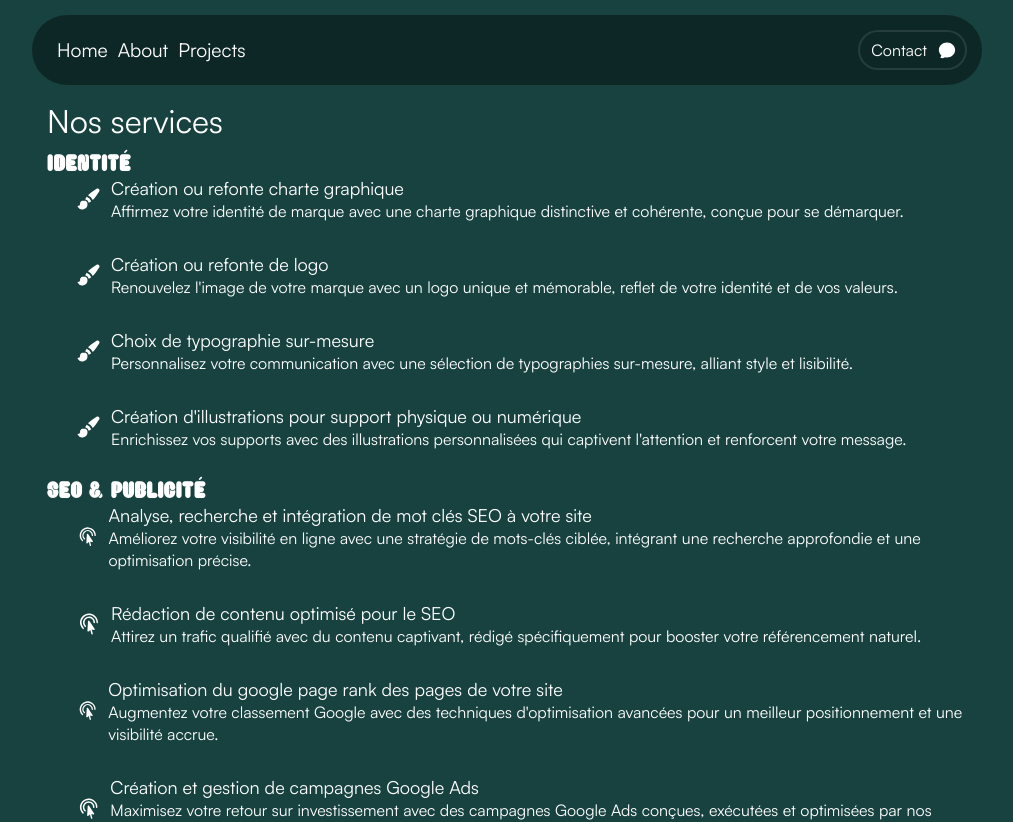
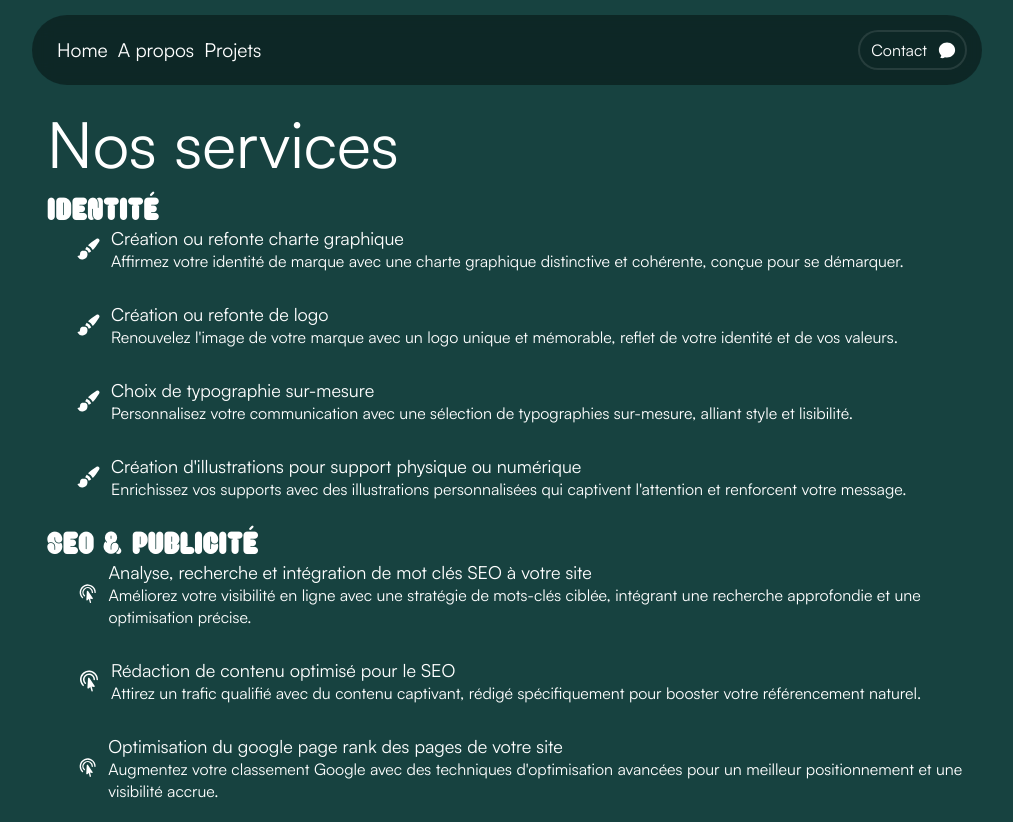
Before and after one commit to sebygreen/jelly, a Next.js app: page /nos-services in a window 1280 px wide. Shown: the top 822 px of the page, without its empty margins (133-1146 px from the left). Built offline with nearby package versions, Linux system fonts and the light colour scheme.

Commit message:
fix(14-services_slidable): ajout bouton arrow services cards + taille police + fix slider

```diff
--- a/app/about/page.js
+++ b/app/about/page.js
@@ -6,7 +6,7 @@ export default function Page() {
             <div className={styles.wrapper}>
                 <h1>À Propos</h1>
                 <p>
-                    Fondée en juillet 2024, Jelly Agency est
+                    Fondée en juillet 2023, Jelly Agency est
                     l&apos;aboutissement d&apos;une aventure démarrée par trois
                     étudiants passionnés : en art, en design et en informatique.
                     Notre ambition était simple mais audacieuse : combiner nos
--- a/app/contact/page.module.css
+++ b/app/contact/page.module.css
@@ -5,6 +5,7 @@
 
 .container h1 {
     margin-bottom: var(--spacing-small);
+    font-size: 2.5rem;
 }
 
 .wrapper {
--- a/app/globals.css
+++ b/app/globals.css
@@ -61,8 +61,8 @@ button, input, textarea, select {
 
 h2 {
   font-family: 'Salbadida Sans', sans-serif;
-  font-weight: 400;
-  font-size: 2.5rem;
+  font-weight: 100;
+  font-size: 4rem;
 }
 
 h1 {
--- a/app/nos-services/page.js
+++ b/app/nos-services/page.js
@@ -3,161 +3,6 @@ import { PaintBrushIcon, ChatBubbleOvalLeftEllipsisIcon, CursorArrowRippleIcon,
 
 
 export default function Page() {
-
-const featuresWeb = [
-    {
-      title: "Création site vitrine",
-      description:
-        "Élevez votre présence en ligne avec des sites vitrines élégants, fonctionnels, responsives et SEO-optimisés par Jelly Agency.",
-      informations:
-        ["Site vitrine", "Responsive", "SEO", "Design moderne"]
-    },
-    {
-      title: "Création site Ecommerce",
-      description:
-        "Boostez vos ventes avec nos solutions E-commerce personnalisées, alliant esthétique moderne, fonctionnalité et optimisation SEO.",
-    },
-    {
-      title: "Refonte de site internet",
-      description:
-        "Transformez votre site actuel en une expérience utilisateur remarquable avec nos services de refonte axés sur l'innovation et le SEO.",
-    },
-    {
-      title: "Système de réservation",
-      description:
-        "Optimisez la gestion de vos rendez-vous avec un système de réservation en ligne intégré, pratique et personnalisable.",
-    },
-    {
-      title: "Optimisation de site existant",
-      description:
-        "Améliorez la performance et le SEO de votre site avec nos solutions d'optimisation ciblées pour une meilleure visibilité en ligne.",
-    },
-    {
-      title: "Menu QRCode",
-      description:
-        "Modernisez votre service avec des menus QR Code personnalisables, une solution pratique et facile à mettre à jour pour restaurants et entreprises.",
-    },
-    {
-      title: "Intégration de TheFork",
-      description:
-        "Augmentez vos réservations avec une intégration fluide de TheFork, ouvrant votre établissement à une plus large clientèle.",
-    },
-  ];
-
-  const featuresCommunication = [
-    {
-      title: "Création supports de communication physique",
-      description:
-        "Impactez durablement avec nos supports de communication physique créatifs, conçus pour captiver et communiquer efficacement.",
-    },
-    {
-      title: "Création supports de communication numérique",
-      description:
-        "Engagez votre audience en ligne avec des supports numériques visuellement attrayants et stratégiquement conçus.",
-    },
-    {
-      title: "Redaction de newsletter et emails marketing",
-      description:
-        "Maintenez le contact et stimulez l'engagement avec notre rédaction experte de newsletters et emails marketing personnalisés.",
-    },
-  ];
-
-  const featuresIdentite = [
-    {
-      title: "Création ou refonte charte graphique",
-      description:
-        "Affirmez votre identité de marque avec une charte graphique distinctive et cohérente, conçue pour se démarquer.",
-    },
-    {
-      title: "Création ou refonte de logo",
-      description:
-        "Renouvelez l'image de votre marque avec un logo unique et mémorable, reflet de votre identité et de vos valeurs.",
-    },
-    {
-      title: "Choix de typographie sur-mesure",
-      description:
-        "Personnalisez votre communication avec une sélection de typographies sur-mesure, alliant style et lisibilité.",
-    },
-    {
-      title: "Création d'illustrations pour support physique ou numérique",
-      description:
-        "Enrichissez vos supports avec des illustrations personnalisées qui captivent l'attention et renforcent votre message.",
-    },
-  ];
-
-  const featuresSEO = [
-    {
-      title: "Analyse, recherche et intégration de mot clés SEO à votre site",
-      description:
-        "Améliorez votre visibilité en ligne avec une stratégie de mots-clés ciblée, intégrant une recherche approfondie et une optimisation précise.",
-    },
-    {
-      title: "Rédaction de contenu optimisé pour le SEO",
-      description:
-        "Attirez un trafic qualifié avec du contenu captivant, rédigé spécifiquement pour booster votre référencement naturel.",
-    },
-    {
-      title: "Optimisation du google page rank des pages de votre site",
-      description:
-        "Augmentez votre classement Google avec des techniques d'optimisation avancées pour un meilleur positionnement et une visibilité accrue.",
-    },
-    {
-      title: "Création et gestion de campagnes Google Ads",
-      description:
-        "Maximisez votre retour sur investissement avec des campagnes Google Ads conçues, exécutées et optimisées par nos experts.",
-    },
-    {
-      title: "Intégration d'analytics à votre site",
-      description:
-        "Prenez des décisions informées grâce à l'intégration d'outils analytics, fournissant des données précises sur les performances de votre site.",
-    },
-    {
-      title: "Audit SEO complet et rapport d'optimisation",
-      description:
-        "Optimisez continuellement votre site avec un audit SEO détaillé, offrant des insights précis pour des améliorations ciblées.",
-    },
-  ];
-
-  const featuresReseauSociaux = [
-    {
-      title: "Community manager",
-      description:
-        "Dynamisez votre présence en ligne avec notre service de Community Manager, engageant votre communauté et renforçant votre image de marque sur toutes les plateformes.",
-    },
-    {
-      title: "Shooting photos",
-      description:
-        "Capturez l'essence de votre marque avec des shootings photos professionnels, offrant des visuels de haute qualité pour une impression marquante en ligne et hors ligne.",
-    },
-    {
-      title: "Création de template de publications",
-      description:
-        "Uniformisez et stylisez vos publications avec des templates personnalisés, renforçant la cohérence visuelle et l'identité de votre marque sur les réseaux sociaux.",
-    },
-  ];
-
-  const features = [
-    {
-      title: "Identité",
-      features: featuresIdentite,
-    },
-    {
-      title: "SEO & Publicité",
-      features: featuresSEO,
-    },
-    {
-      title: "Réseaux Sociaux",
-      features: featuresReseauSociaux,
-    },
-    {
-      title: "Web",
-      features: featuresWeb,
-    },
-    {
-      title: "Communication",
-      features: featuresCommunication,
-    }
-  ];
 
 const services = [
   {
--- a/app/nos-services/page.module.css
+++ b/app/nos-services/page.module.css
@@ -5,10 +5,11 @@
 
 .container h1 {
     margin-bottom: var(--spacing-small);
+    font-size: 4rem;
 }
 
 .container h2 {
-    font-size: x-large;
+    font-size: 2rem;
 }
 
 .container h3 {
@@ -22,6 +23,7 @@
     margin: 0 auto;
 }
 
+
 .icon {
     width: 24px;
     height: 24px;
@@ -29,6 +31,13 @@
     align-items: center; /* Centre l'icône verticalement */
     justify-content: center; /* Centre l'icône horizontalement */
     margin-right: var(--spacing-small);
+}
+
+@media (max-width: 768px) {
+    .icon {
+        width: 60px;
+        height: 60px;
+    }
 }
 
 .serviceDetails {
@@ -39,6 +48,14 @@
     margin-left: var(--spacing-large);
 }
 
+@media (max-width: 768px) {
+    .serviceDetails {
+        flex-direction: row;
+        align-items: flex-start;
+        transform: translateX(-37px); /* Déplace l'icône de 5px vers la gauche */
+    }
+}
+
 .serviceAnchor::before {
     content: "";
     display: block;
--- a/app/projects/page.js
+++ b/app/projects/page.js
@@ -5,7 +5,7 @@ export default function Page() {
     return (
         <main className={styles.container}>
             <div className={styles.wrapper}>
-                <h1>Projects</h1>
+                <h1>Nos réalisations</h1>
                 <section className={styles.design}>
                     <h2>Design</h2>
                     <div className={styles.grid}>
@@ -92,7 +92,7 @@ function Project({ children, img, title }) {
             <figure>
                 <Image src={img} alt={title} fill />
             </figure>
-            <h2>{title}</h2>
+            <h2 className={styles.projectTitle}>{title}</h2>
             {children}
         </article>
     );
--- a/app/projects/page.module.css
+++ b/app/projects/page.module.css
@@ -6,6 +6,20 @@
 .container h1, .container h2 {
     margin-bottom: var(--spacing-small);
 }
+
+.container h1 {
+    font-size: 3rem;
+}
+
+.container h2 {
+    font-size: 2rem;
+}
+
+
+.projectTitle {
+    font-size: 1.7rem;
+}
+
 
 .wrapper {
     max-width: 980px;
--- a/components/HeaderMobile.jsx
+++ b/components/HeaderMobile.jsx
@@ -24,12 +24,12 @@ export default function HeaderMobile() {
                             </li>
                             <li onClick={toggleMenu}>
                                 <Link href="/about" className={style.fullScreenMenuLink}>
-                                    About
+                                    A propos
                                 </Link>
                             </li>
                             <li onClick={toggleMenu}>
                                 <Link href="/projects" className={style.fullScreenMenuLink}>
-                                    Projects
+                                    Projets
                                 </Link>
                             </li>
                             <li onClick={toggleMenu}>
--- a/components/Nav.jsx
+++ b/components/Nav.jsx
@@ -34,13 +34,13 @@ export default function Nav() {
                 className={pathname === "/about" ? "active" : undefined}
                 href="/about"
             >
-                About
+                A propos
             </Link>
             <Link
                 className={pathname === "/projects" ? "active" : undefined}
                 href="/projects"
             >
-                Projects
+                Projets
             </Link>
             <div className={styles.indicator} />
         </nav>
--- a/style/Contact.module.css
+++ b/style/Contact.module.css
@@ -2,6 +2,8 @@
     display: flex;
     flex-wrap: wrap;
     gap: 20px;
+    font-family: 'Satoshi', sans-serif;
+    font-weight: 400;
 }
 
 .container label {
```
Also changed, not shown: components/home/Slideshow.jsx (+71 -30 lines), style/Slideshow.module.css (+19 -1 lines).
